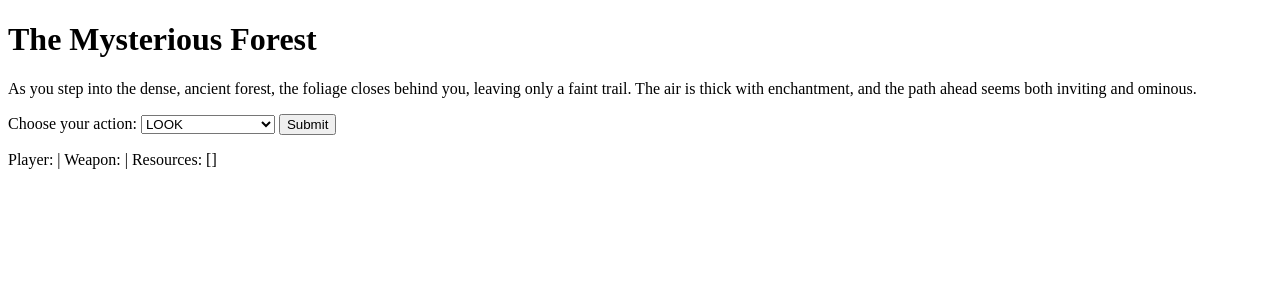
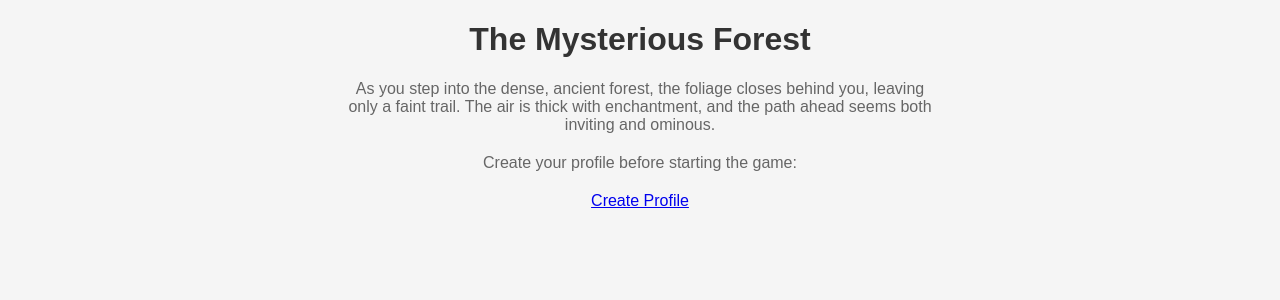
Before and after one commit to Orwa400/LostForestGame, a Flask app: page / in a window 1280 px wide. Shown: the top 300 px of the page. Run offline with Flask 3, Linux system fonts and the light colour scheme.

Commit message:
Add player sign-in

```diff
--- a/templates/styles.css
+++ b/static/styles.css
@@ -1,3 +1,4 @@
+/* styles.css */
 body {
     font-family: 'Arial', sans-serif;
     background-color: #f5f5f5;
--- a/templates/index.html
+++ b/templates/index.html
@@ -3,12 +3,16 @@
     <meta charset="UTF-8">
     <meta name="viewport" content=""width=device-width, initial-scale="1.0">
     <title>Lost in the Enchanted Forest</title>
-    <link rel="styleshhet" href="{{ url_for('static', filename='styles.css')}}"
+    <link rel="stylesheet" href="{{ url_for('static', filename='styles.css') }}">
 </head>
 <body>
     <h1>{{ chapter.title }}</h1>
     <p>{{ chapter.text}}</p>
 
+    {% if player.name == "" %}
+        <p>Create your profile before starting the game:</p>
+        <a href="{{ url_for('create_profile') }}">Create Profile</a>
+    {% else %}
         <form method="post" action="/">
             <label for="action">Choose your action:</label>
             <select name="action" id="action">
@@ -19,6 +23,10 @@
             <button type="submit">Submit</button>
         </form>
 
+        <div class="player-info">
             <p>Player: {{ player.name }} | Weapon: {{ player.weapon }} | Resources: {{ player.resources }}</p>
+            <p>{{ player.message }}</p>
+        </div>
+    {% endif %}
 </body>
 </html>
```
Lines whose indentation alone changed are shown as unchanged.
